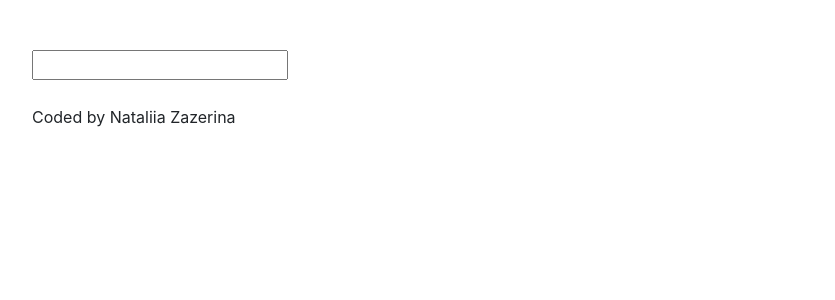
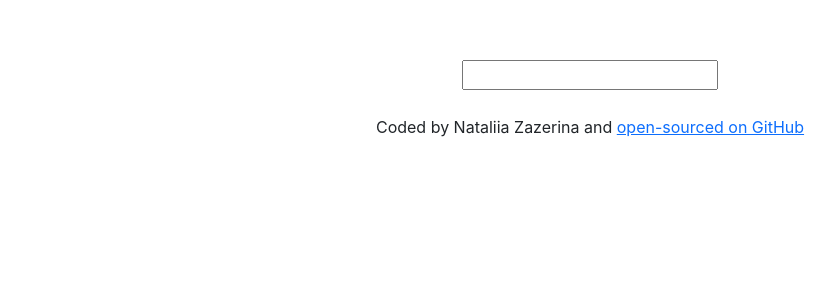
Before and after one commit to Nataliia-git/dictionary-project, a React (Create React App) app: page / in a window 1280 px wide. Shown: the top 300 px of the page, without its empty margins (50-885 px from the left). Built offline with nearby package versions, Linux system fonts and the light colour scheme.

Commit message:
Implemented a basic CSS styling

```diff
--- a/src/App.css
+++ b/src/App.css
@@ -1,5 +1,6 @@
 body {
-  margin: 50px auto;
+  margin: 60px auto;
+  text-align: center;
 }
 footer {
   margin: 25px auto;
--- a/src/App.js
+++ b/src/App.js
@@ -9,7 +9,16 @@ export default function App() {
         <main>
           <Dictionary />
         </main>
-        <footer>Coded by Nataliia Zazerina</footer>
+        <footer>
+          Coded by Nataliia Zazerina and{" "}
+          <a
+            href="https://github.com/Nataliia-git/dictionary-project"
+            target="_blank"
+            rel="noopener noreferrer"
+          >
+            open-sourced on GitHub
+          </a>
+        </footer>
       </div>
     </div>
   );
--- a/src/Dictionary.js
+++ b/src/Dictionary.js
@@ -9,7 +9,6 @@ export default function Dictionary() {
 
   function handleSubmit(event) {
     event.preventDefault();
-    alert(`Searching for ${keyWord}`);
 
     let apiKey = "4a0a9aa45ad0959e9357bf0of17t2779";
     let apiUrl = `https://api.shecodes.io/dictionary/v1/define?word=${keyWord}&key=${apiKey}`;
```
